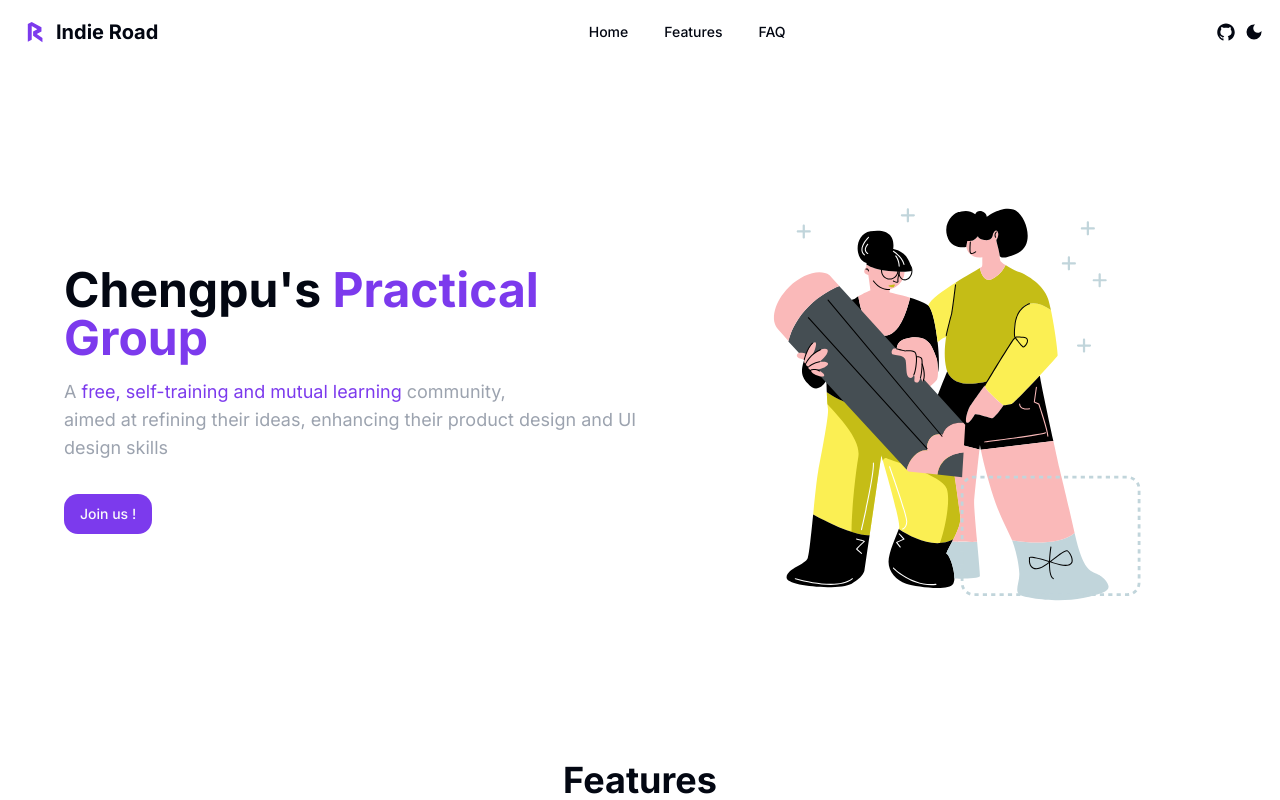
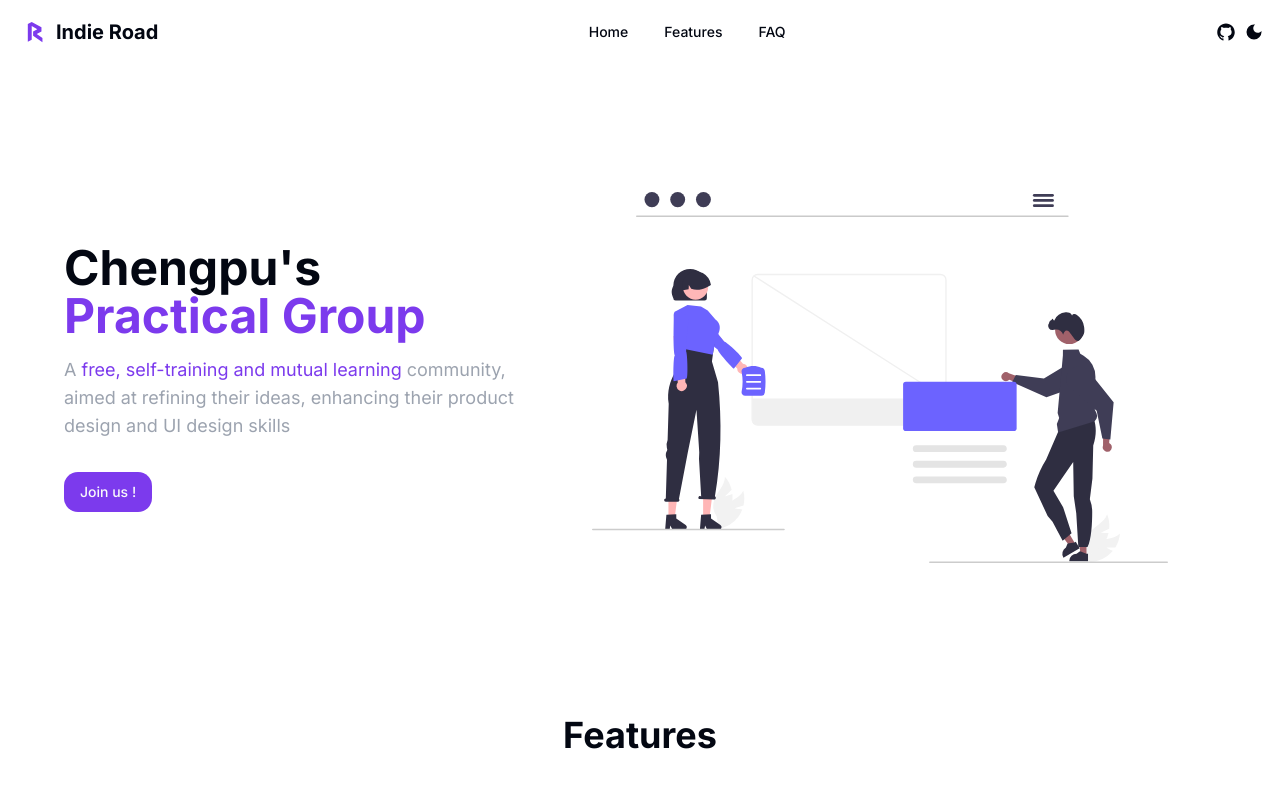
Before and after one commit to zhugezifang/indie-road, a Next.js app: page / in a window 1280 px wide. Shown: the top 800 px of the page. Built offline with nearby package versions, Linux system fonts and the light colour scheme.

Commit message:
feat: Update images and styles

```diff
--- a/components/Hero.tsx
+++ b/components/Hero.tsx
@@ -26,14 +26,13 @@ const Hero = () => (
           </Button>
         </div>
       </div>
-      <div className="flex-shrink-0 md:max-w-sm lg:max-w-lg w-full h-full relative sm:px-4 md:px-12">
+      <div className="flex-shrink-0 md:max-w-sm lg:max-w-2xl w-full h-full relative sm:px-4 md:px-12">
         <Image
           src="/img-hero.svg"
           alt="hero-section-with-ctas-image"
-          width="512"
-          height="512"
+          width={844}
+          height={544}
         />
-        {/* <img alt="hero-section-with-ctas-image" loading="lazy" width="0" height="0" decoding="async" data-nimg="1" className="rounded-lg" style="color:transparent;width:100%;height:auto;object-fit:contain" src="/_next/static/media/image.10e99c15.svg"> */}
       </div>
     </div>
   </section>
```
Also changed, not shown: public/img-hero.svg.
